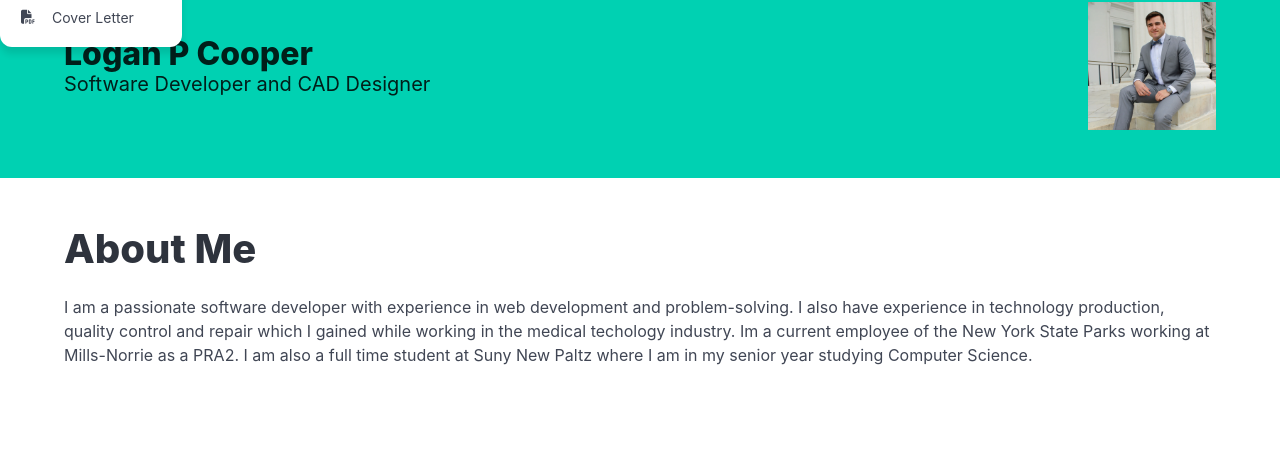
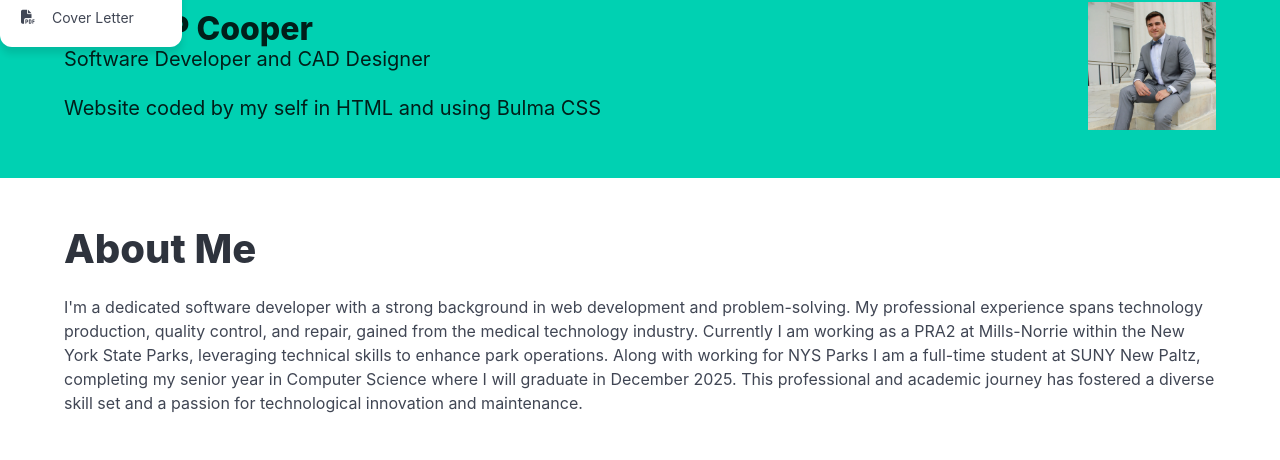
Before and after one commit to LoganCoop/MyWebsite, a plain HTML site: page index.html in a window 1280 px wide. Shown: the part 98-558 px from the top of the page. Drawn offline with nearby package versions, Linux system fonts and the light colour scheme.

Commit message:
slight wording changes

```diff
--- a/index.html
+++ b/index.html
@@ -54,6 +54,7 @@
                         <div class="column">
                             <h1 class="title">Logan P Cooper</h1>
                             <p class="subtitle">Software Developer and CAD Designer</p>
+                            <p class="subtitle">Website coded by my self in HTML and using Bulma CSS</p>
                         </div>
                         <div class="column is-narrow">
                             <figure class="image is-128x128">
@@ -70,7 +71,7 @@
             <div class="container">
                 <h2 class="title is-2">About Me</h2>
                 <div class="content">
-                    <p>I am a passionate software developer with experience in web development and problem-solving. I also have experience in technology production, quality control and repair which I gained while working in the medical techology industry. Im a current employee of the New York State Parks working at Mills-Norrie as a PRA2. I am also a full time student at Suny New Paltz where I am in my senior year studying Computer Science.</p>
+                    <p>I'm a dedicated software developer with a strong background in web development and problem-solving. My professional experience spans technology production, quality control, and repair, gained from the medical technology industry. Currently I am working as a PRA2 at Mills-Norrie within the New York State Parks, leveraging technical skills to enhance park operations. Along with working for NYS Parks I am a full-time student at SUNY New Paltz, completing my senior year in Computer Science where I will graduate in December 2025. This professional and academic journey has fostered a diverse skill set and a passion for technological innovation and maintenance.</p>
                 </div>
             </div>
         </section>
```
